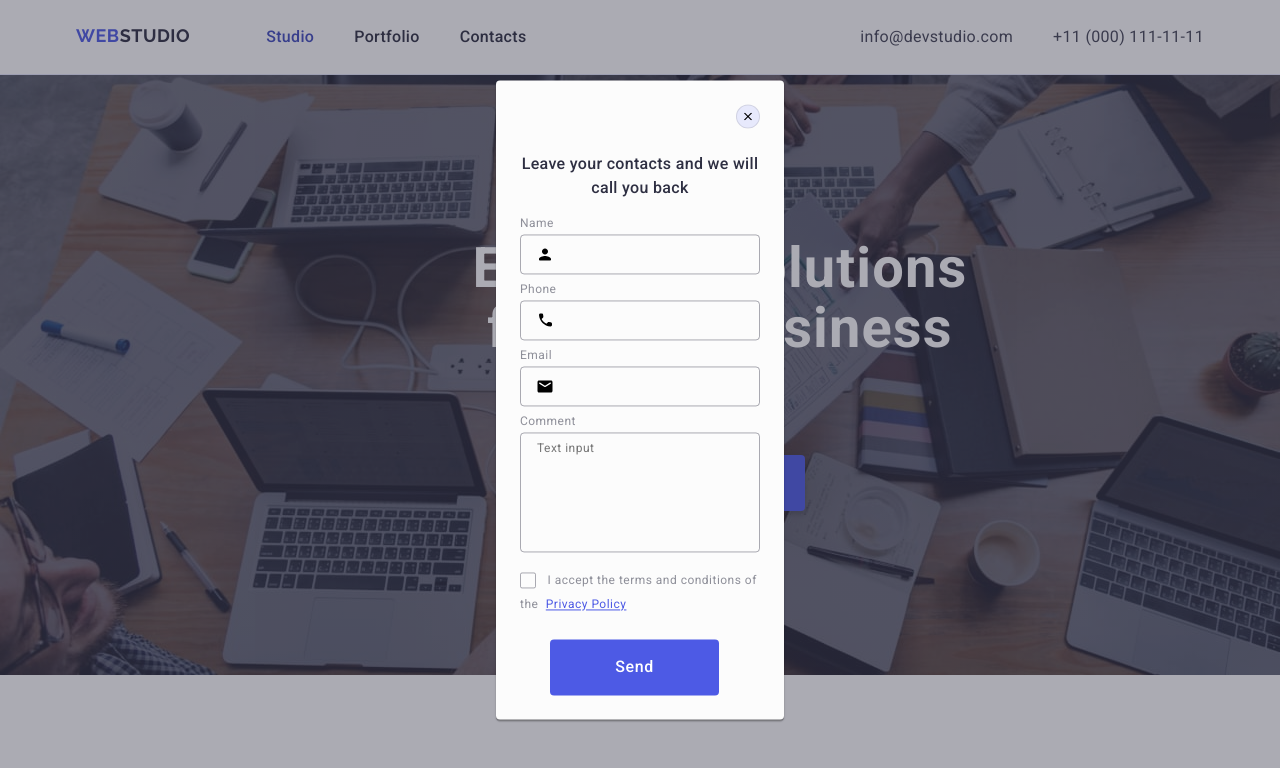
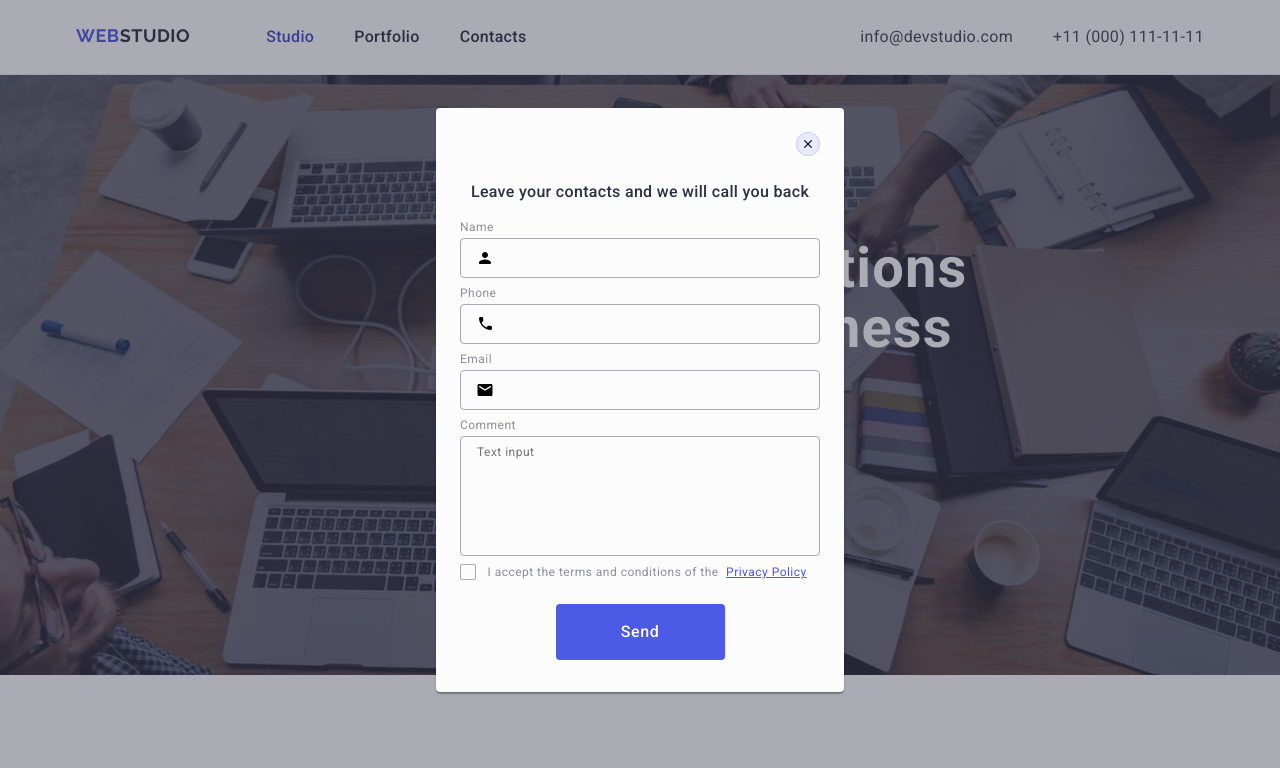
Before and after one commit to Dmytro-Labusov/goit-markup-hw-06, a plain HTML site: page index.html in a window 1280 px wide. Shown: the top 768 px of the page. Drawn offline with nearby package versions, Linux system fonts and the light colour scheme.

Commit message:
Adaptation

```diff
--- a/css/styles.css
+++ b/css/styles.css
@@ -1276,3 +1276,120 @@ li:first-child .mobile-contact-link {
 .send-button:hover {
     background-color: rgba(64, 75, 191, 1);
 }
+
+@media screen and (min-width: 768px) {
+    .modal {
+        width: 408px;
+        min-height: 584px;
+    }
+
+    .modal-text {
+        font-size: 16px;
+        line-height: 150%;
+    }
+
+    .modal-form {
+        width: 360;
+        height: 336;
+    }
+
+    .form-field {
+        /* display: flex;
+        flex-direction: row;
+        justify-content: space-between; */
+    }
+
+    .form-field input {
+        /* width: 256px; */
+    }
+
+    .form-field-comment {
+        /* display: flex;
+        flex-direction: row;
+        justify-content: space-between; */
+        height: 138px;
+    }
+
+    .comment-input {
+    }
+
+    .form-field-privacy {
+        display: flex;
+        flex-direction: row;
+        justify-content: space-between;
+    }
+
+    .form-icon {
+        position: absolute;
+        left: 16px;
+        top: 50%;
+        transform: translateY(-50%);
+        transition: fill 250ms cubic-bezier(0.4, 0, 0.2, 1);
+    }
+
+    .form-input:focus + .form-icon {
+        fill: #4D5AE5;
+    }
+
+    .send-button {
+        margin: 0 auto;
+    }
+}
+
+@media screen and (min-width: 1158px) {
+    .modal {
+
+    }
+
+    .modal-text {
+        font-size: 16px;
+        line-height: 150%;
+    }
+
+    .modal-form {
+        width: 360;
+        height: 336;
+    }
+
+    .form-field {
+        /* display: flex;
+        flex-direction: row;
+        justify-content: space-between; */
+    }
+
+    .form-field input {
+        /* width: 256px; */
+    }
+
+    .form-field-comment {
+        /* display: flex;
+        flex-direction: row;
+        justify-content: space-between; */
+        height: 138px;
+    }
+
+    .comment-input {
+    }
+
+    .form-field-privacy {
+        display: flex;
+        flex-direction: row;
+        justify-content: space-between;
+    }
+
+    .form-icon {
+        position: absolute;
+        left: 16px;
+        top: 50%;
+        transform: translateY(-50%);
+        transition: fill 250ms cubic-bezier(0.4, 0, 0.2, 1);
+    }
+
+    .form-input:focus + .form-icon {
+        fill: #4D5AE5;
+    }
+
+    .send-button {
+        margin: 0 auto;
+    }
+}
```
